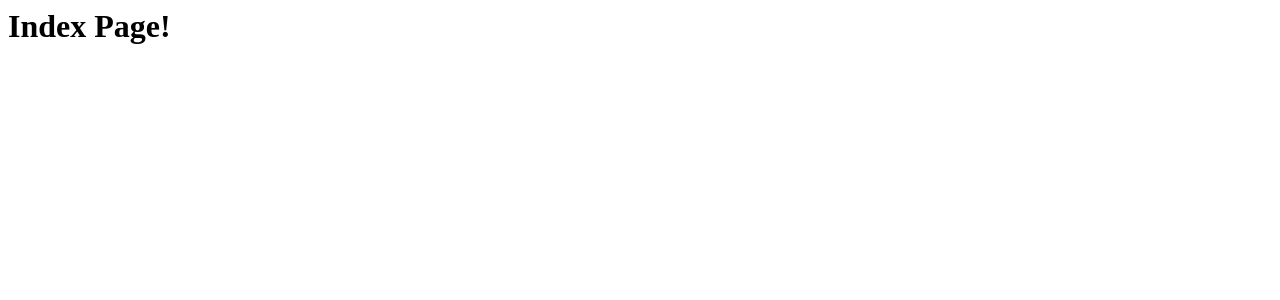
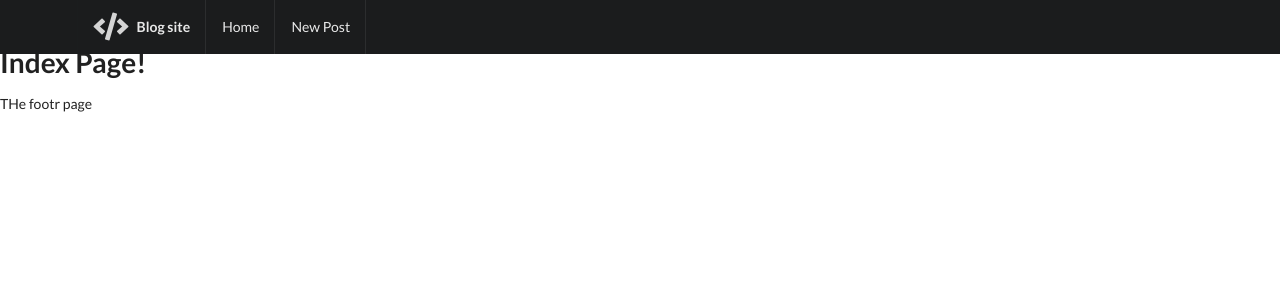
Before and after one commit to andreirk/nodeblog, a Node server app: page /blogs in a window 1280 px wide. Shown: the top 300 px of the page. Run offline with Node 20, Linux system fonts and the light colour scheme; data that the repository does not hold is empty; some libraries are stand-ins or nearby versions.

Commit message:
add partials and semantic ui styles

```diff
--- a/app.js
+++ b/app.js
@@ -25,7 +25,14 @@ app.get('/', function(req,res){
 });
 
 app.get('/blogs', function(req,res){
-    res.render('index');
+    Blog.find({}, function(err, blogs){
+       if(err){
+           console.log(err);
+       }   else {
+           res.render('index', {blogs: blogs});
+       }
+    });
+
 });
 
 
--- a/views/index.ejs
+++ b/views/index.ejs
@@ -1 +1,16 @@
+<% include ./partials/header %>
+
 <h1>Index Page!</h1>
+
+<% blogs.forEach(function(blog){%>
+    <div>
+        <h2>
+            <%= blog.title%>
+        </h2>
+        <img class="pass" src="<%= blog.image %>">
+        <span><%= blog.created%></span>
+        <p><%= blog.body %></p>
+    </div>
+<% }) %>
+
+<% include ./partials/footer %>
--- /dev/null
+++ b/views/partials/footer.ejs
@@ -0,0 +1,5 @@
+
+
+ <p>THe footr page</p>
+    </body>
+</html>
--- /dev/null
+++ b/views/partials/header.ejs
@@ -0,0 +1,17 @@
+
+<html>
+    <head>
+        <title>Blog App</title>
+        <link rel='stylesheet' type='text/css' href='https://cdnjs.cloudflare.com/ajax/libs/semantic-ui/2.2.1/semantic.min.css' >
+        <link rel='stylesheet' type='text/css' href='css/app.css' >
+    </head>
+    <body>
+        <div class="ui fixed inverted menu">
+            <div class="ui container">
+                <div class="header item"><i class='code icon'></i>Blog site</div>
+                <a href='/' class='item'>Home</a>
+            <a href='/blogs/new' class='item'>New Post</a>
+            </div>
+
+        </div>
+        <p>From the Header</p>
```
Also changed, not shown: public/css/app.css (added).
